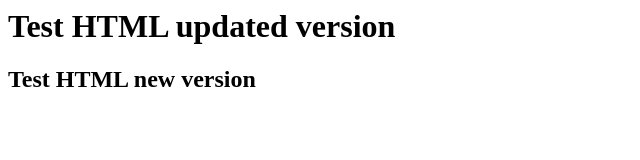
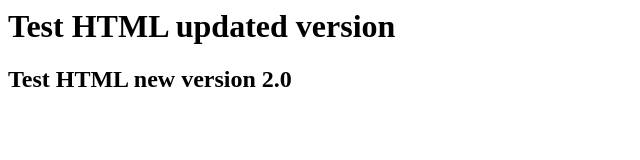
Before and after one commit to srinivenu81/firstgitrepo, a plain HTML site: page index.html in a window 1280 px wide. Shown: the full height of the page, 0-640 px from the left. Drawn offline with Linux system fonts and the light colour scheme.

Commit message:
updated version

```diff
--- a/index.html
+++ b/index.html
@@ -1,6 +1,6 @@
 <html>
 <body>
 <h1>Test HTML updated version</h1>
-<h2>Test HTML new version</h2>
+<h2>Test HTML new version 2.0</h2>
 </body>
 </html>
```
